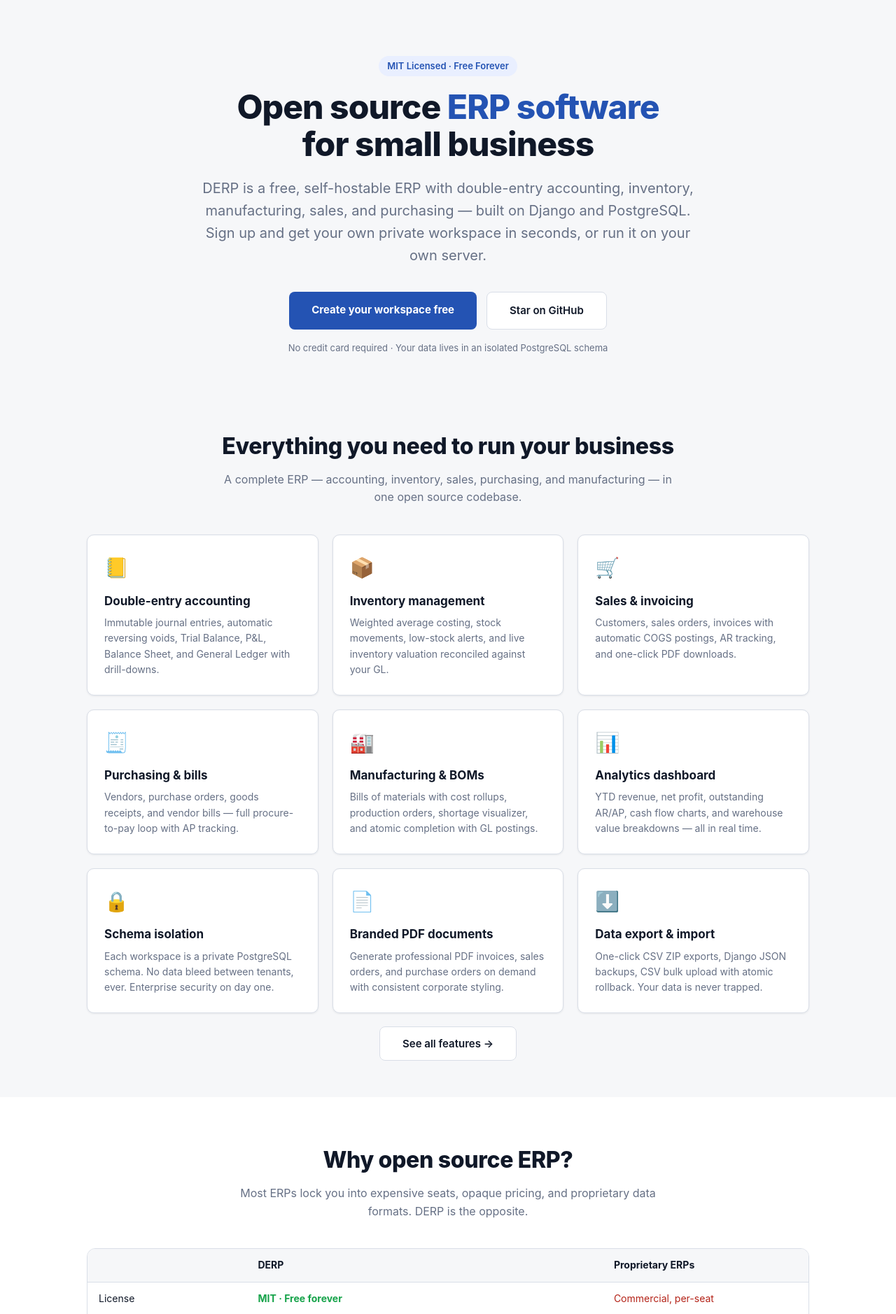
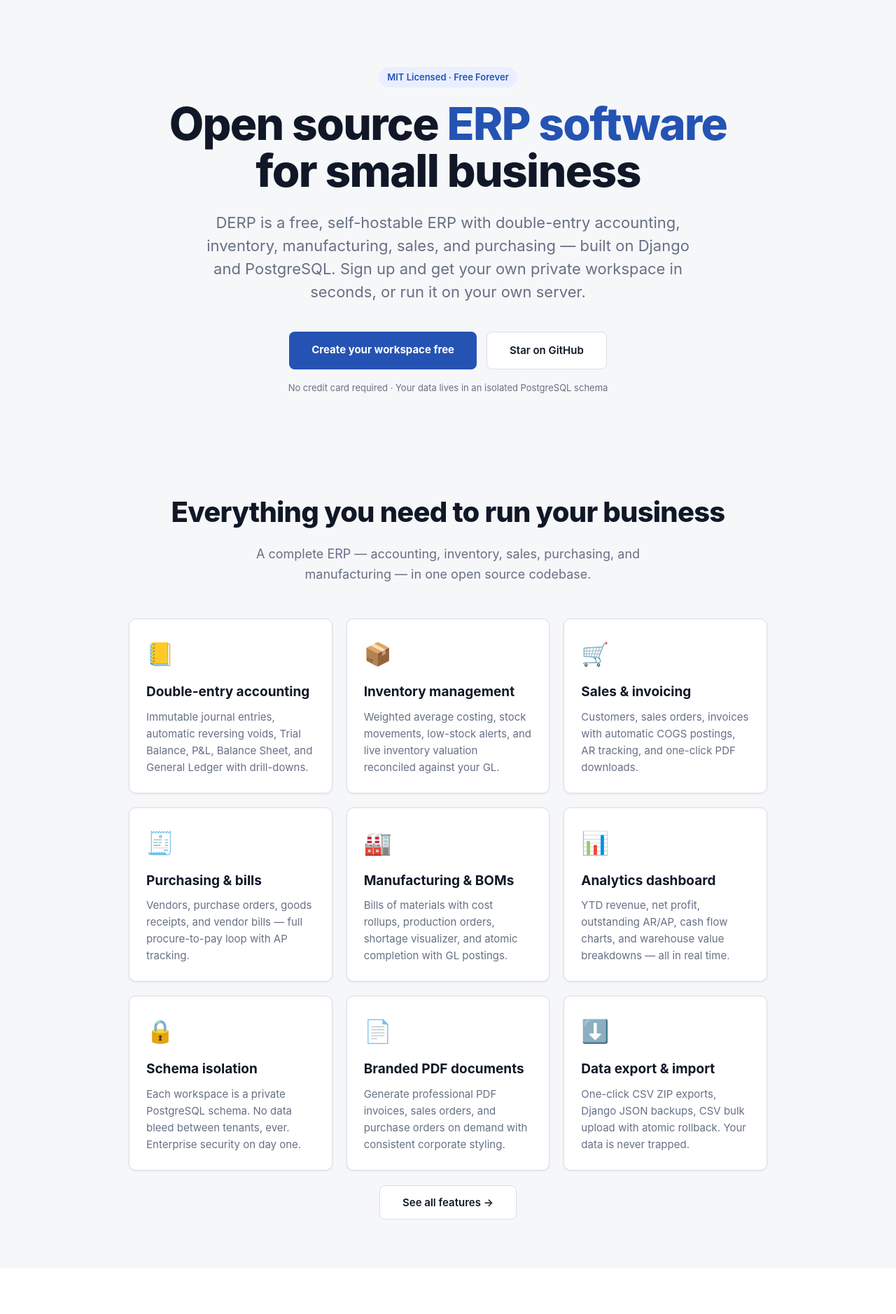
Before and after one commit to DevanMetz/DERP, a Django app: template templates/tenants/landing.html in a window 1280 px wide. Shown: the part 71-1949 px from the top of the page at 70% size. Run offline with Django 5.2, Linux system fonts and the light colour scheme; the template is opened without the code that fills it, so the values that code supplies are empty.

Commit message:
Bump typography on landing & features pages

```diff
--- a/templates/tenants/landing.html
+++ b/templates/tenants/landing.html
@@ -104,7 +104,7 @@
     body {
       background: var(--bg);
       color: var(--fg);
-      font: 15px/1.6 Inter, ui-sans-serif, system-ui, -apple-system, sans-serif;
+      font: 17px/1.6 Inter, ui-sans-serif, system-ui, -apple-system, sans-serif;
       min-height: 100vh;
       display: flex;
       flex-direction: column;
@@ -210,11 +210,11 @@
     }
     .signin-go:hover { background: var(--accent-dark); }
     main { flex: 1; }
-    .container { max-width: 1080px; margin: 0 auto; padding: 0 24px; }
-    .hero { padding: 80px 24px 40px; text-align: center; }
-    .hero h1 { font-size: 48px; font-weight: 800; line-height: 1.1; margin-bottom: 20px; letter-spacing: -.02em; }
+    .container { max-width: 960px; margin: 0 auto; padding: 0 24px; }
+    .hero { padding: 96px 24px 56px; text-align: center; }
+    .hero h1 { font-size: 64px; font-weight: 800; line-height: 1.05; margin-bottom: 24px; letter-spacing: -.025em; }
     .hero h1 em { color: var(--accent); font-style: normal; }
-    .hero .lede { font-size: 20px; color: var(--muted); margin: 0 auto 36px; max-width: 720px; }
+    .hero .lede { font-size: 22px; line-height: 1.5; color: var(--muted); margin: 0 auto 40px; max-width: 720px; }
     .hero .pill {
       display: inline-block;
       background: #e9efff;
@@ -250,10 +250,10 @@
     }
     .btn-secondary:hover { border-color: var(--accent); color: var(--accent); }
     .micro-trust { font-size: 13px; color: var(--muted); }
-    .section { padding: 64px 0; }
-    .section-title { text-align: center; margin-bottom: 40px; }
-    .section-title h2 { font-size: 32px; font-weight: 800; margin-bottom: 10px; letter-spacing: -.01em; }
-    .section-title p { color: var(--muted); font-size: 16px; max-width: 640px; margin: 0 auto; }
+    .section { padding: 80px 0; }
+    .section-title { text-align: center; margin-bottom: 48px; }
+    .section-title h2 { font-size: 40px; font-weight: 800; margin-bottom: 14px; letter-spacing: -.02em; }
+    .section-title p { color: var(--muted); font-size: 18px; max-width: 640px; margin: 0 auto; }
     .features {
       display: grid;
       grid-template-columns: repeat(auto-fit, minmax(260px, 1fr));
@@ -266,17 +266,17 @@
       padding: 24px;
       box-shadow: var(--shadow);
     }
-    .feature-icon { font-size: 28px; margin-bottom: 12px; }
-    .feature h3 { font-size: 17px; font-weight: 700; margin-bottom: 6px; }
-    .feature p { font-size: 14px; color: var(--muted); }
+    .feature-icon { font-size: 32px; margin-bottom: 14px; }
+    .feature h3 { font-size: 19px; font-weight: 700; margin-bottom: 8px; }
+    .feature p { font-size: 15px; color: var(--muted); }
     .compare {
       background: #fff;
       border: 1px solid var(--line);
       border-radius: 12px;
       overflow: hidden;
     }
-    .compare table { width: 100%; border-collapse: collapse; font-size: 14px; }
-    .compare th, .compare td { text-align: left; padding: 12px 16px; border-bottom: 1px solid var(--line); }
+    .compare table { width: 100%; border-collapse: collapse; font-size: 15px; }
+    .compare th, .compare td { text-align: left; padding: 14px 18px; border-bottom: 1px solid var(--line); }
     .compare th { background: #f6f7f9; font-weight: 700; }
     .compare td.check { color: #16a34a; font-weight: 700; }
     .compare td.cross { color: #b42318; }
@@ -287,18 +287,18 @@
       padding: 20px 24px;
       margin-bottom: 12px;
     }
-    .faq-item h3 { font-size: 16px; font-weight: 700; margin-bottom: 8px; }
-    .faq-item p { font-size: 14px; color: var(--muted); }
+    .faq-item h3 { font-size: 18px; font-weight: 700; margin-bottom: 8px; }
+    .faq-item p { font-size: 15px; color: var(--muted); }
     .cta-band {
       background: linear-gradient(135deg, var(--accent), var(--accent-dark));
       color: #fff;
       text-align: center;
-      padding: 64px 24px;
+      padding: 72px 24px;
       border-radius: 12px;
       margin: 32px 0;
     }
-    .cta-band h2 { font-size: 28px; font-weight: 800; margin-bottom: 12px; }
-    .cta-band p { font-size: 16px; opacity: .9; margin-bottom: 28px; }
+    .cta-band h2 { font-size: 34px; font-weight: 800; margin-bottom: 14px; letter-spacing: -.01em; }
+    .cta-band p { font-size: 18px; opacity: .9; margin-bottom: 32px; }
     .cta-band .btn-primary { background: #fff; color: var(--accent); }
     .cta-band .btn-primary:hover { background: #f6f7f9; }
     footer {
@@ -312,8 +312,10 @@
     footer a { color: var(--accent); text-decoration: none; }
     footer a:hover { text-decoration: underline; }
     @media (max-width: 640px) {
-      .hero h1 { font-size: 34px; }
-      .hero .lede { font-size: 17px; }
+      .hero h1 { font-size: 40px; }
+      .hero .lede { font-size: 18px; }
+      .section-title h2 { font-size: 30px; }
+      .cta-band h2 { font-size: 26px; }
       header { padding: 12px 16px; }
     }
   </style>
```
Also changed, not shown: templates/tenants/features.html (+22 -19 lines).
